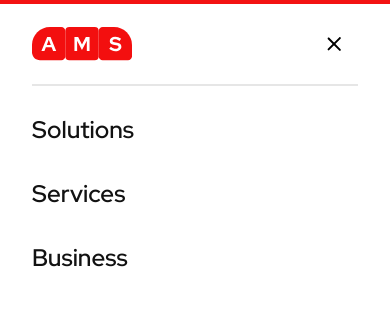
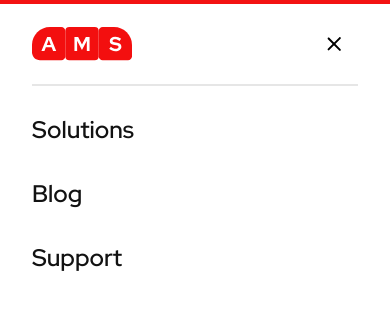
Before and after one commit to kierandrewett/6.2-ams-website, a Next.js app: page / in a window 390 px wide. Both pictures are taken after a click on the button 334 px from the left and 44 px from the top of the page. Shown: the top 310 px of the page. Built offline with nearby package versions, Linux system fonts and the light colour scheme.

Commit message:
💬 Fix hamburger header links to match desktop header links

```diff
--- a/src/components/Header/index.tsx
+++ b/src/components/Header/index.tsx
@@ -1,7 +1,6 @@
 import clsx from "clsx";
 import Link from "next/link";
 import React from "react";
-import { ChevronDown } from "../../icons/ChevronDown";
 import { Hamburger } from "../../icons/Hamburger";
 import { Button } from "../Button";
 import { Logo } from "../Logo";
@@ -90,25 +89,22 @@ export const Header = () => {
 						<li className={"ams-header-nav-item"}>
 							<Link href="/solutions">
 								<strong>Solutions</strong>
-								<ChevronDown />
 							</Link>
 						</li>
 						<li className={"ams-header-nav-item"}>
-							<Link href="/services">
-								<strong>Services</strong>
-								<ChevronDown />
+							<Link href="/blog">
+								<strong>Blog</strong>
 							</Link>
 						</li>
 						<li className={"ams-header-nav-item"}>
-							<Link href="/business">
-								<strong>Business</strong>
-								<ChevronDown />
+							<Link href="/support">
+								<strong>Support</strong>
 							</Link>
 						</li>
 						<li className={"ams-header-nav-item"}>
-							<a>
+							<Link href="/about">
 								<strong>About</strong>
-							</a>
+							</Link>
 						</li>
 					</ul>
 				</nav>
```
